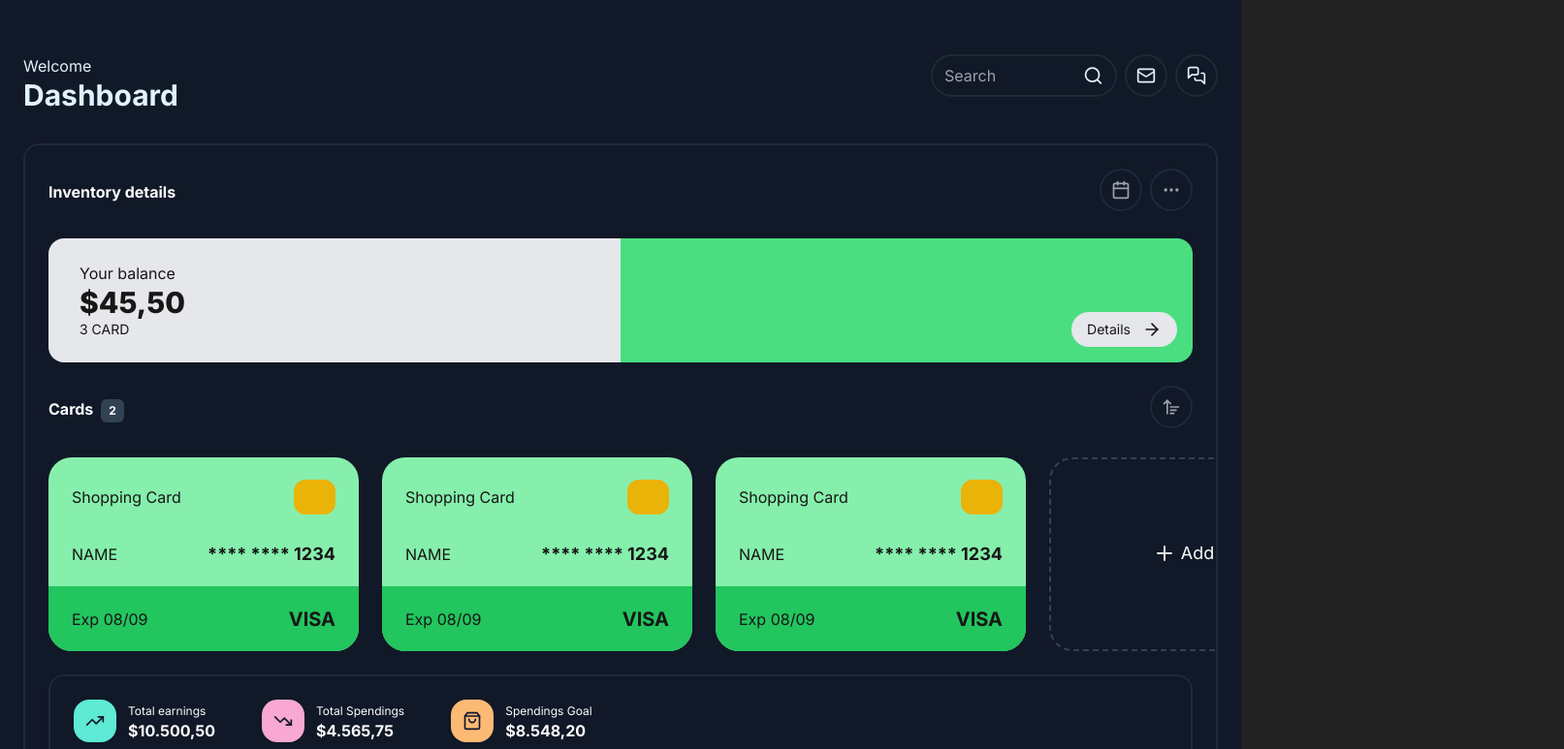
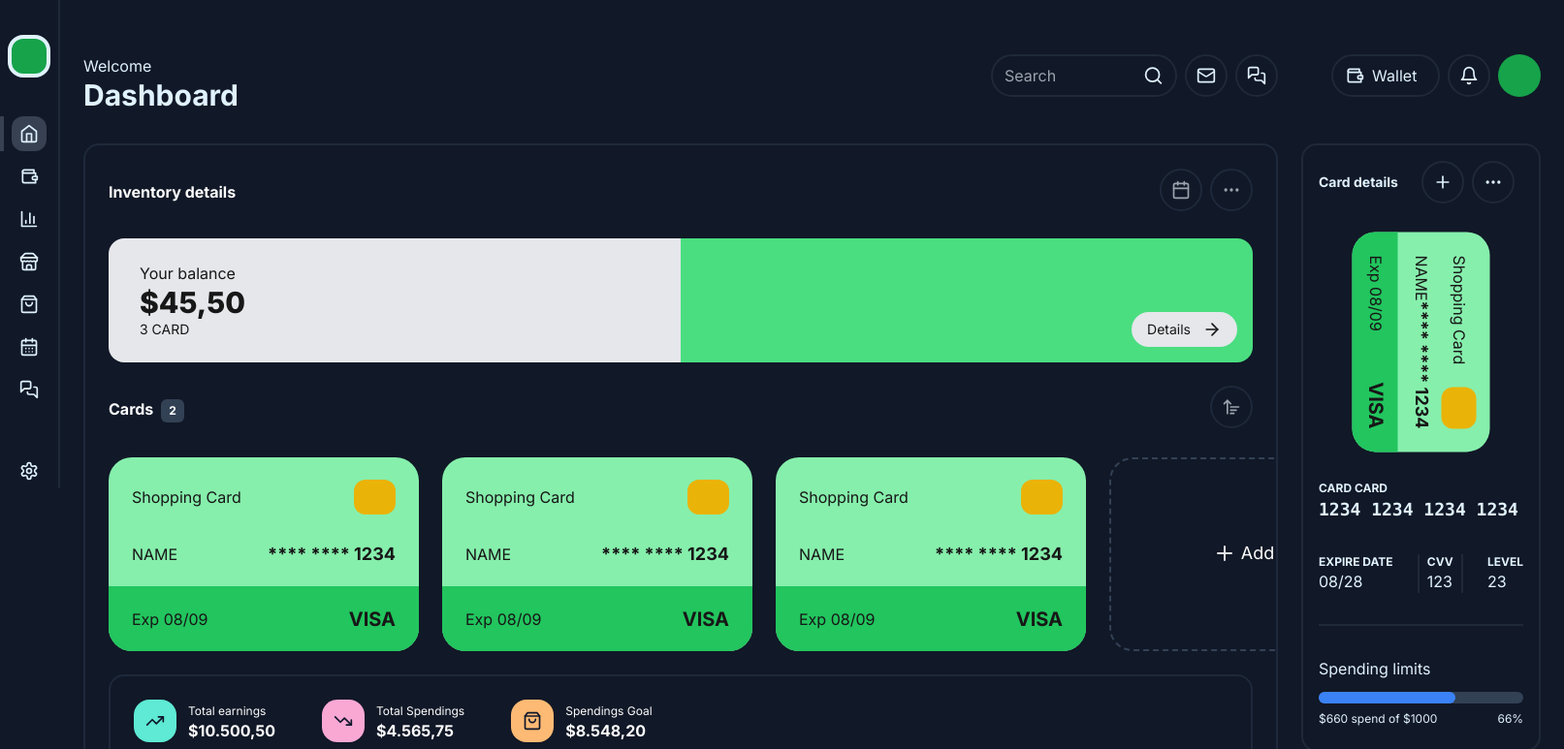
Before and after one commit to andersondavid/finance-dashboard, a Next.js app: page / in a window 1280 px wide. Shown: the top 773 px of the page at 97% size, 1613 px wide, since content can reach past the window. Built offline with nearby package versions, Linux system fonts and the light colour scheme.

Commit message:
Fix: change open button to MainContentHeader and fix screen fixes

```diff
--- a/src/app/components/maincontent/components/mainheader.tsx
+++ b/src/app/components/maincontent/components/mainheader.tsx
@@ -1,7 +1,11 @@
-import React from "react";
-import { LuMail, LuMessagesSquare, LuSearch } from "react-icons/lu";
+import React, { Dispatch } from "react";
+import { LuMail, LuMenu, LuMessagesSquare, LuSearch } from "react-icons/lu";
 
-export default function MainHeader() {
+export default function MainHeader({
+	setSideBarOpen,
+}: {
+	setSideBarOpen: Dispatch<boolean>;
+}) {
 	return (
 		<div className="justify-between my-8 sm:flex">
 			<div>
@@ -10,6 +14,11 @@ export default function MainHeader() {
 			</div>
 
 			<div className="flex mt-6 sm:mt-0">
+				<div className="lg:hidden py-1 sm:fixed left-4 top-4">
+					<button onClick={() => setSideBarOpen(true)}>
+						<LuMenu className="w-9 h-9" />
+					</button>
+				</div>
 				<div className="flex ml-auto p-2 px-3 h-11 w-48 border-2 border-gray-800 rounded-full">
 					<input
 						type="text"
--- a/src/app/components/maincontent/index.tsx
+++ b/src/app/components/maincontent/index.tsx
@@ -2,7 +2,6 @@ import React, { Dispatch } from "react";
 import MainHeader from "./components/mainheader";
 import InventoryDetails from "./components/inventorydetails";
 import Transactions from "./components/transactions";
-import { LuMenu } from "react-icons/lu";
 
 export default function MainContent({
 	setSideBarOpen,
@@ -11,13 +10,8 @@ export default function MainContent({
 }) {
 	return (
 		<div className="w-full bg-gray-900 p-6">
-			<div className="lg:hidden fixed top-4 left-4">
-				<button onClick={() => setSideBarOpen(true)}>
-					<LuMenu className="w-9 h-9" />
-				</button>
-			</div>
 			<div className="max-w-screen-xl m-auto">
-				<MainHeader />
+				<MainHeader setSideBarOpen={setSideBarOpen}/>
 				<InventoryDetails />
 				<Transactions />
 			</div>
--- a/src/app/components/sidebar/index.tsx
+++ b/src/app/components/sidebar/index.tsx
@@ -3,7 +3,11 @@ import SideBarMenus from "./componentes/sidebarmenus";
 
 export default function SideBar({ sideBarOpen }: { sideBarOpen: boolean }) {
 	return (
-		<div className={`fixed ${sideBarOpen ? 'left-0' : '-left-44'} transition-all h-full w-min bg-gray-900 border-r-2 border-gray-800 z-50`}>
+		<div
+			className={`fixed ${
+				sideBarOpen ? "left-0" : "-left-44 "
+			} sm:relative sm:left-0 transition-all h-full w-min bg-gray-900 border-r-2 border-gray-800 z-50`}
+		>
 			<div className="p-2 pt-9">
 				<div className="h-11 w-11 bg-green-600 rounded-2xl p-3 border-4 border-sky-100"></div>
 			</div>
--- a/src/app/components/sidebarright/index.tsx
+++ b/src/app/components/sidebarright/index.tsx
@@ -4,7 +4,7 @@ import CardDetails from "./components/carddetails";
 
 export default function SideBarRight() {
 	return (
-		<div className="w-min bg-gray-900 p-6 pl-0">
+		<div className="w-min bg-gray-900 p-6 pl-0 hidden lg:block">
 			<HeaderSideBarRight />
 			<CardDetails />
 		</div>
--- a/src/app/globals.css
+++ b/src/app/globals.css
@@ -5,5 +5,6 @@
 
 body {
   color: #FDFDFD;
-  background: #222
+  --tw-bg-opacity: 1;
+  background-color: rgb(17 24 39 / var(--tw-bg-opacity));
 }
--- a/src/app/page.tsx
+++ b/src/app/page.tsx
@@ -14,7 +14,7 @@ export default function Home() {
 			></span>
 			<SideBar sideBarOpen={sideBarOpen} />
 			<MainContent setSideBarOpen={setSideBarOpen} />
-			{/* <SideBarRight /> */}
+			<SideBarRight />
 		</main>
 	);
 }
```
